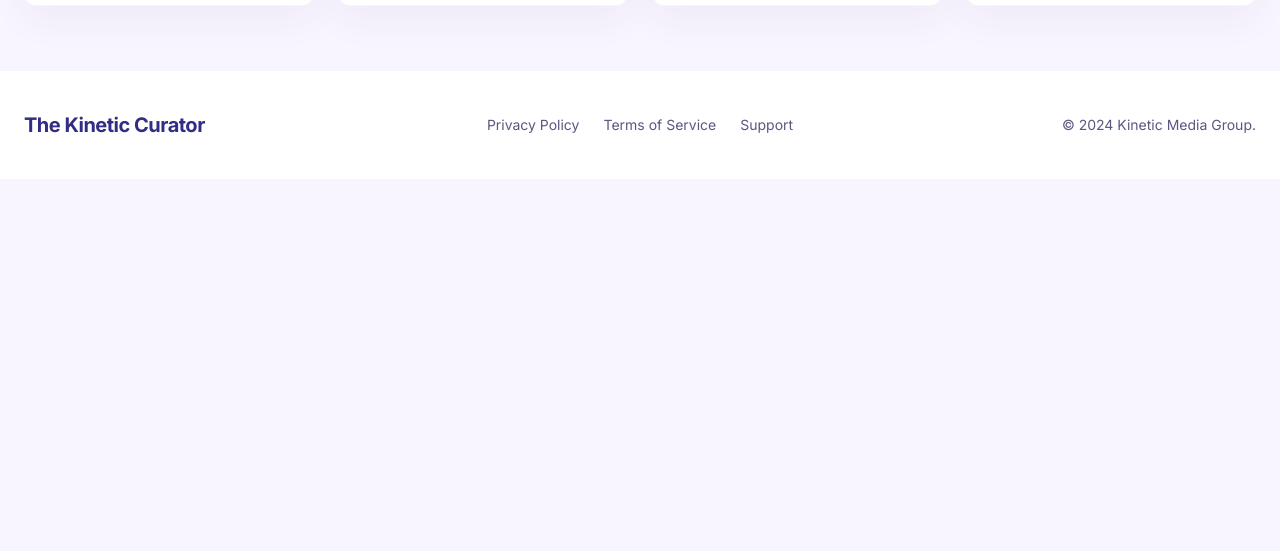
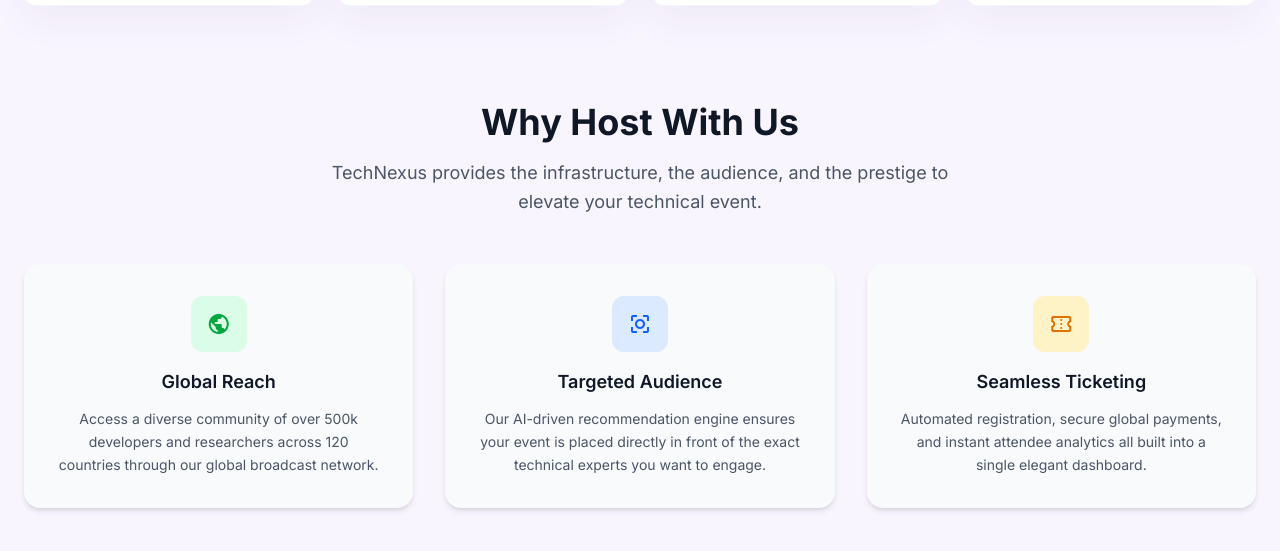
Before and after one commit to Aravindhan450/Event-Listing-Page, a Next.js app: page / in a window 1280 px wide. Shown: the part 1985-2536 px from the top of the page. Before the commit the page ends 2164 px from the top, so only its background shows below. Built offline with nearby package versions, Linux system fonts and the light colour scheme.

Commit message:
why host us section added

```diff
--- /dev/null
+++ b/app/components/Footer.tsx
@@ -0,0 +1,94 @@
+import React from 'react';
+
+const ecosystemLinks = ['Developer API', 'Community Discord', 'Code of Conduct'];
+const companyLinks = ['About Us', 'Careers', 'Privacy Policy'];
+const socialPlaceholders = ['X', 'in', 'GH'];
+const bottomLinks = ['Twitter', 'LinkedIn', 'GitHub'];
+
+export default function Footer() {
+  return (
+    <footer className="mt-20 border-t border-slate-200/80 bg-slate-50/60">
+      <div className="max-w-7xl mx-auto px-6 py-16">
+        <div className="grid grid-cols-1 md:grid-cols-4 gap-10">
+          <div>
+            <h3 className="text-2xl font-bold text-slate-900 tracking-tight mb-4">TechNexus</h3>
+            <p className="text-slate-600 leading-relaxed mb-6 max-w-sm">
+              Curating the world&#39;s premier technical knowledge exchange platforms.
+            </p>
+            <div className="flex items-center gap-3">
+              {socialPlaceholders.map((label) => (
+                <span
+                  key={label}
+                  className="h-9 min-w-9 px-3 rounded-full bg-slate-200 text-slate-700 text-xs font-semibold inline-flex items-center justify-center"
+                >
+                  {label}
+                </span>
+              ))}
+            </div>
+          </div>
+
+          <div>
+            <h4 className="text-sm font-semibold uppercase tracking-wide text-gray-700 mb-4">ECOSYSTEM</h4>
+            <ul className="space-y-3">
+              {ecosystemLinks.map((link) => (
+                <li key={link}>
+                  <a href="#" className="text-gray-600 hover:text-gray-900 transition">
+                    {link}
+                  </a>
+                </li>
+              ))}
+            </ul>
+          </div>
+
+          <div>
+            <h4 className="text-sm font-semibold uppercase tracking-wide text-gray-700 mb-4">COMPANY</h4>
+            <ul className="space-y-3">
+              {companyLinks.map((link) => (
+                <li key={link}>
+                  <a href="#" className="text-gray-600 hover:text-gray-900 transition">
+                    {link}
+                  </a>
+                </li>
+              ))}
+            </ul>
+          </div>
+
+          <div>
+            <h4 className="text-sm font-semibold uppercase tracking-wide text-gray-700 mb-4">NEWSLETTER</h4>
+            <p className="text-slate-600 leading-relaxed mb-5 max-w-sm">
+              Get curated technical digests delivered to your inbox.
+            </p>
+            <form className="flex flex-col sm:flex-row xl:flex-col gap-3" onSubmit={(e) => e.preventDefault()}>
+              <input
+                type="email"
+                placeholder="Enter your email"
+                className="w-full border rounded-lg px-3 py-2"
+              />
+              <button
+                type="submit"
+                className="bg-blue-600 text-white rounded-lg px-4 py-2 hover:bg-blue-700 transition"
+              >
+                Join
+              </button>
+            </form>
+          </div>
+        </div>
+      </div>
+
+      <div className="border-t border-slate-200/80">
+        <div className="max-w-7xl mx-auto px-6 py-4 flex flex-col sm:flex-row items-start sm:items-center justify-between gap-3">
+          <p className="text-sm text-slate-600">
+            © 2024 TechNexus Global Curator. Built for the kinetic era.
+          </p>
+          <div className="flex items-center gap-5 text-sm">
+            {bottomLinks.map((link) => (
+              <a key={link} href="#" className="text-gray-600 hover:text-gray-900 transition">
+                {link}
+              </a>
+            ))}
+          </div>
+        </div>
+      </div>
+    </footer>
+  );
+}
--- /dev/null
+++ b/app/components/WhyHostSection.tsx
@@ -0,0 +1,90 @@
+"use client";
+import React from 'react';
+import { motion } from 'framer-motion';
+
+type FeatureCard = {
+  title: string;
+  description: string;
+  icon: string;
+  iconBg: string;
+  iconColor: string;
+};
+
+const featureCards: FeatureCard[] = [
+  {
+    title: 'Global Reach',
+    description:
+      'Access a diverse community of over 500k developers and researchers across 120 countries through our global broadcast network.',
+    icon: 'public',
+    iconBg: 'bg-green-100',
+    iconColor: 'text-green-600',
+  },
+  {
+    title: 'Targeted Audience',
+    description:
+      'Our AI-driven recommendation engine ensures your event is placed directly in front of the exact technical experts you want to engage.',
+    icon: 'center_focus_strong',
+    iconBg: 'bg-blue-100',
+    iconColor: 'text-blue-600',
+  },
+  {
+    title: 'Seamless Ticketing',
+    description:
+      'Automated registration, secure global payments, and instant attendee analytics all built into a single elegant dashboard.',
+    icon: 'confirmation_number',
+    iconBg: 'bg-amber-100',
+    iconColor: 'text-amber-600',
+  },
+];
+
+export default function WhyHostSection() {
+  return (
+    <section className="py-24" aria-labelledby="why-host-heading">
+      <div className="max-w-4xl mx-auto text-center mb-12">
+        <motion.h2
+          id="why-host-heading"
+          className="text-3xl md:text-4xl font-bold text-gray-900 mb-4"
+          initial={{ opacity: 0, y: 16 }}
+          whileInView={{ opacity: 1, y: 0 }}
+          transition={{ duration: 0.5, ease: 'easeOut' }}
+          viewport={{ once: true }}
+        >
+          Why Host With Us
+        </motion.h2>
+        <motion.p
+          className="max-w-2xl mx-auto text-lg text-gray-600 leading-relaxed"
+          initial={{ opacity: 0, y: 12 }}
+          whileInView={{ opacity: 1, y: 0 }}
+          transition={{ duration: 0.5, ease: 'easeOut', delay: 0.15 }}
+          viewport={{ once: true }}
+        >
+          TechNexus provides the infrastructure, the audience, and the prestige to elevate your technical event.
+        </motion.p>
+      </div>
+
+      <div className="grid grid-cols-1 md:grid-cols-3 gap-8">
+        {featureCards.map((card, index) => (
+          <motion.article
+            key={card.title}
+            className="group rounded-2xl bg-slate-50 shadow-md p-8 text-center flex flex-col items-center justify-center transition-all duration-300 ease-out hover:-translate-y-1.5 hover:scale-[1.03] hover:shadow-xl hover:bg-white"
+            initial={{ opacity: 0, y: 20 }}
+            whileInView={{ opacity: 1, y: 0 }}
+            transition={{ duration: 0.6, ease: 'easeOut', delay: (index + 1) * 0.1 }}
+            viewport={{ once: true }}
+          >
+            <div className={`w-14 h-14 rounded-xl ${card.iconBg} ${card.iconColor} flex items-center justify-center mb-4 transition-transform duration-300 ease-out group-hover:scale-105`}>
+              <span
+                className="material-symbols-outlined transition-transform duration-300 ease-out group-hover:rotate-3"
+                aria-hidden="true"
+              >
+                {card.icon}
+              </span>
+            </div>
+            <h3 className="text-lg font-semibold text-gray-900 mb-3">{card.title}</h3>
+            <p className="text-sm text-gray-600 leading-relaxed">{card.description}</p>
+          </motion.article>
+        ))}
+      </div>
+    </section>
+  );
+}
--- a/app/page.tsx
+++ b/app/page.tsx
@@ -2,8 +2,8 @@
 import React, { useEffect, useMemo, useState } from 'react';
 import { events } from '../data/events';
 import { useDebounce } from '../hooks/useDebounce';
-
-const categories = ['All', 'Development', 'DevOps', 'AI/ML', 'Cloud', 'Cybersecurity'];
+import WhyHostSection from './components/WhyHostSection';
+import Footer from './components/Footer';
 
 function escapeRegExp(value: string): string {
   return value.replace(/[.*+?^${}()|[\]\\]/g, '\\$&');
@@ -107,17 +107,13 @@
 
 function EmptyState({
   searchQuery,
-  activeCategory,
-  onClearFilters,
+  onClearSearch,
 }: {
   searchQuery: string;
-  activeCategory: string;
-  onClearFilters: () => void;
+  onClearSearch: () => void;
 }) {
   const trimmedQuery = searchQuery.trim();
-  const message = trimmedQuery
-    ? `No results found for "${trimmedQuery}"`
-    : 'No events found in this category';
+  const message = trimmedQuery ? `No results found for "${trimmedQuery}"` : 'No events found';
 
   return (
     <div className="w-full max-w-2xl mx-auto mt-10 rounded-xl border border-outline-variant/20 bg-surface-container-lowest p-8 text-center editorial-shadow">
@@ -127,21 +123,16 @@
       </p>
       <ul className="text-sm text-on-surface-variant space-y-2 mb-6">
         <li>Try a different keyword</li>
-        <li>Change the selected category</li>
-        <li>Clear filters</li>
+        <li>Check spelling</li>
+        <li>Clear search</li>
       </ul>
       <button
         type="button"
-        onClick={onClearFilters}
+        onClick={onClearSearch}
         className="px-4 py-2 rounded-lg bg-primary text-on-primary font-medium hover:opacity-90 transition-opacity"
       >
-        Clear filters
+        Clear search
       </button>
-      {activeCategory !== 'All' && !trimmedQuery && (
-        <p className="text-xs text-on-surface-variant mt-4">
-          Current category: {activeCategory}
-        </p>
-      )}
     </div>
   );
 }
@@ -149,30 +140,19 @@
 export default function Page() {
   const [loading, setLoading] = useState(true);
   const [search, setSearch] = useState('');
-  const [activeCategory, setActiveCategory] = useState('All');
   const debouncedSearch = useDebounce(search, 300);
-  const normalizedSearchQuery = debouncedSearch.trim().toLowerCase();
 
   useEffect(() => {
     const timer = setTimeout(() => setLoading(false), 2200);
     return () => clearTimeout(timer);
   }, []);
 
-  const filteredEvents = useMemo(() => events.filter((event: any) => {
-    const searchableText = [
-      event.title,
-      event.category,
-      event.description,
-      Array.isArray(event.tags) ? event.tags.join(' ') : event.tags,
-    ]
-      .filter(Boolean)
-      .join(' ')
-      .toLowerCase();
-
-    const matchesSearch = searchableText.includes(normalizedSearchQuery);
-    const matchesCategory = activeCategory === 'All' || event.category === activeCategory;
-    return matchesSearch && matchesCategory;
-  }), [normalizedSearchQuery, activeCategory]);
+  const finalEvents = useMemo(() => {
+    const normalizedSearchQuery = debouncedSearch.trim().toLowerCase();
+    return events.filter((event: any) =>
+      (event.title || '').toLowerCase().includes(normalizedSearchQuery)
+    );
+  }, [debouncedSearch]);
 
   if (loading) {
     return (
@@ -223,15 +203,8 @@
     <span style={{ fontWeight: 700, fontSize: '18px', whiteSpace: 'nowrap' }} className="text-indigo-900 tracking-tight">The Kinetic Curator</span>
   </div>
 
-  {/* CENTER - column 2, naturally centered */}
-  <div style={{ display: 'flex', gap: '32px', justifySelf: 'center' }} className="nav-center-links">
-    <a className="text-indigo-600 font-semibold border-b-2 border-indigo-600 py-1 transition-all" href="#">Explore</a>
-    <a className="text-slate-500 hover:text-indigo-500 py-1 transition-all" href="#">Trending</a>
-    <a className="text-slate-500 hover:text-indigo-500 py-1 transition-all" href="#">Collections</a>
-  </div>
-
   {/* RIGHT - column 3 */}
-  <div style={{ justifySelf: 'end', display: 'flex', alignItems: 'center', gap: '12px' }}>
+  <div style={{ gridColumn: '3', justifySelf: 'end', display: 'flex', alignItems: 'center', gap: '12px' }}>
     <button className="p-2 rounded-full hover:bg-slate-100/50 transition-all active:scale-90 duration-200">
       <span className="material-symbols-outlined text-slate-600">notifications</span>
     </button>
@@ -250,59 +223,29 @@
 <span className="material-symbols-outlined absolute left-4 top-1/2 -translate-y-1/2 text-on-surface-variant">search</span>
 <input className="w-full pl-12 pr-4 py-4 bg-surface-container-low border-none rounded-lg focus:ring-2 focus:ring-primary focus:bg-surface-container-lowest transition-all text-on-surface" placeholder="Search frameworks, summits, or workshops..." type="text" value={search} onChange={(e) => setSearch(e.target.value)}/>
 </div>
-<div className="flex flex-wrap justify-center gap-2 px-2">
-{categories.map((category) => (
-  <button
-    key={category}
-    className={`px-6 py-2 rounded-full text-sm font-medium cursor-pointer transition-colors duration-150 ${
-      activeCategory === category
-        ? 'bg-indigo-600 text-white'
-        : 'bg-transparent text-gray-600 hover:bg-gray-100'
-    }`}
-    onClick={() => setActiveCategory(category)}
-  >
-    {category}
-  </button>
-))}
-</div>
 </div>
 </section>
 {/*  Events Grid  */}
-{filteredEvents.length === 0 ? (
+{finalEvents.length === 0 ? (
   <EmptyState
-    searchQuery={search}
-    activeCategory={activeCategory}
-    onClearFilters={() => {
+    searchQuery={debouncedSearch}
+    onClearSearch={() => {
       setSearch('');
-      setActiveCategory('All');
     }}
   />
 ) : (
-  <div className="grid grid-cols-1 sm:grid-cols-2 lg:grid-cols-3 xl:grid-cols-4 gap-6 w-full">
-    {filteredEvents.map((event: any) => (
-      <EventCard key={event.id} event={event} query={search} />
-    ))}
-  </div>
+  <>
+    <div className="grid grid-cols-1 sm:grid-cols-2 lg:grid-cols-3 xl:grid-cols-4 gap-6 w-full">
+      {finalEvents.map((event: any) => (
+        <EventCard key={event.id} event={event} query={debouncedSearch} />
+      ))}
+    </div>
+  </>
 )}
+
+<WhyHostSection />
 </main>
-<footer className="mt-auto bg-surface-container-lowest border-t border-outline-variant/10 footer-grid-layout" style={{ display: 'grid', gridTemplateColumns: '1fr auto 1fr', alignItems: 'center', width: '100%', padding: '40px 24px', boxSizing: 'border-box' }}>
-  {/* LEFT - column 1 */}
-  <div style={{ justifySelf: 'start' }}>
-    <span style={{ whiteSpace: 'nowrap' }} className="text-xl font-bold text-indigo-900 tracking-tight">The Kinetic Curator</span>
-  </div>
-
-  {/* CENTER - column 2 */}
-  <div style={{ display: 'flex', justifySelf: 'center' }} className="footer-center-links text-sm text-on-surface-variant gap-6">
-    <a className="hover:text-primary transition-colors" href="#">Privacy Policy</a>
-    <a className="hover:text-primary transition-colors" href="#">Terms of Service</a>
-    <a className="hover:text-primary transition-colors" href="#">Support</a>
-  </div>
-
-  {/* RIGHT - column 3 */}
-  <div style={{ justifySelf: 'end', display: 'flex', alignItems: 'center' }}>
-    <span className="text-sm text-on-surface-variant">© 2024 Kinetic Media Group.</span>
-  </div>
-</footer>
+<Footer />
 </div>
 <style>{`
   @keyframes fadeIn {
--- a/package.json
+++ b/package.json
@@ -9,6 +9,7 @@
     "lint": "eslint"
   },
   "dependencies": {
+    "framer-motion": "^12.38.0",
     "next": "16.2.3",
     "react": "19.2.4",
     "react-dom": "19.2.4"
```
Also changed, not shown: 1 other file (tests, documents, lock files or other folders).
